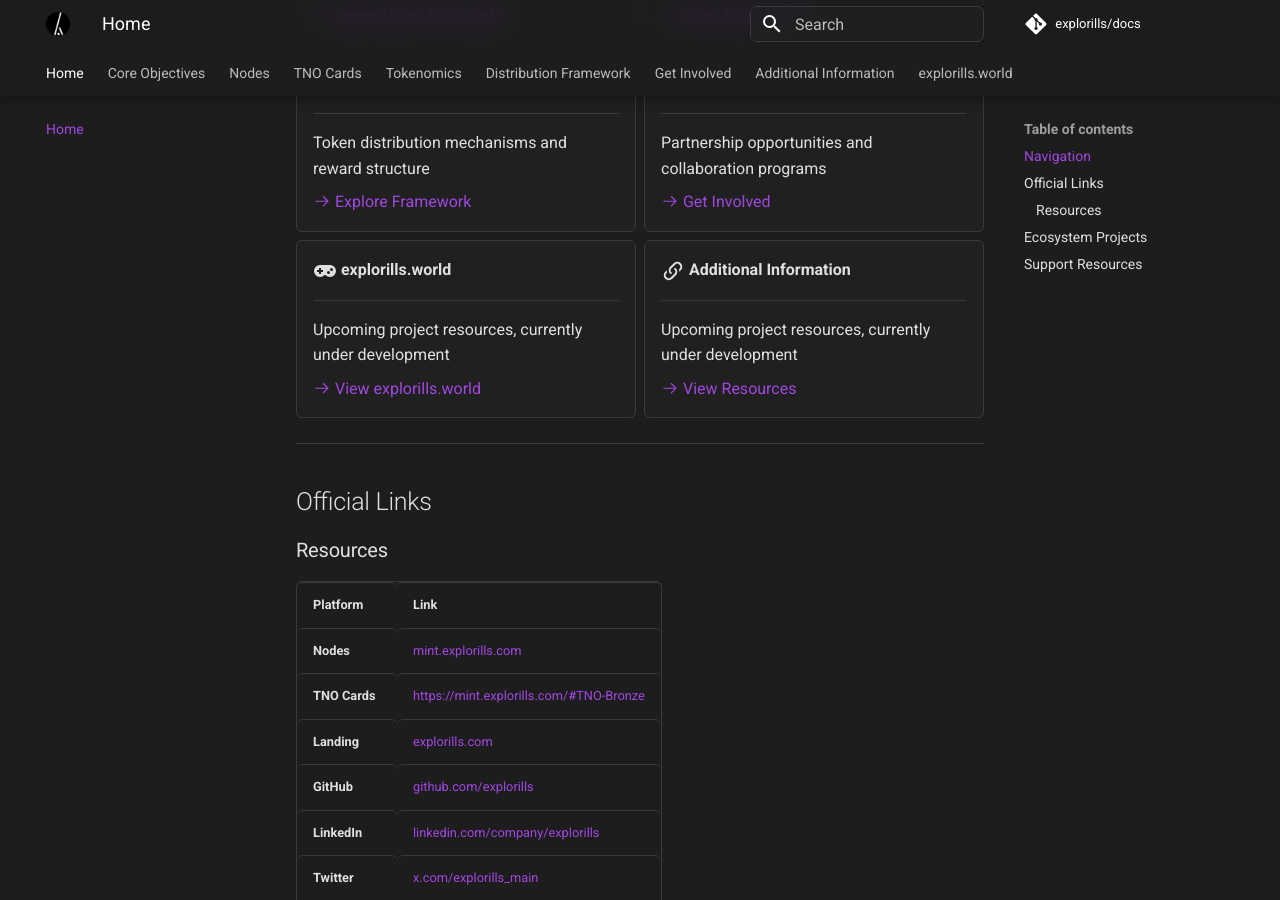
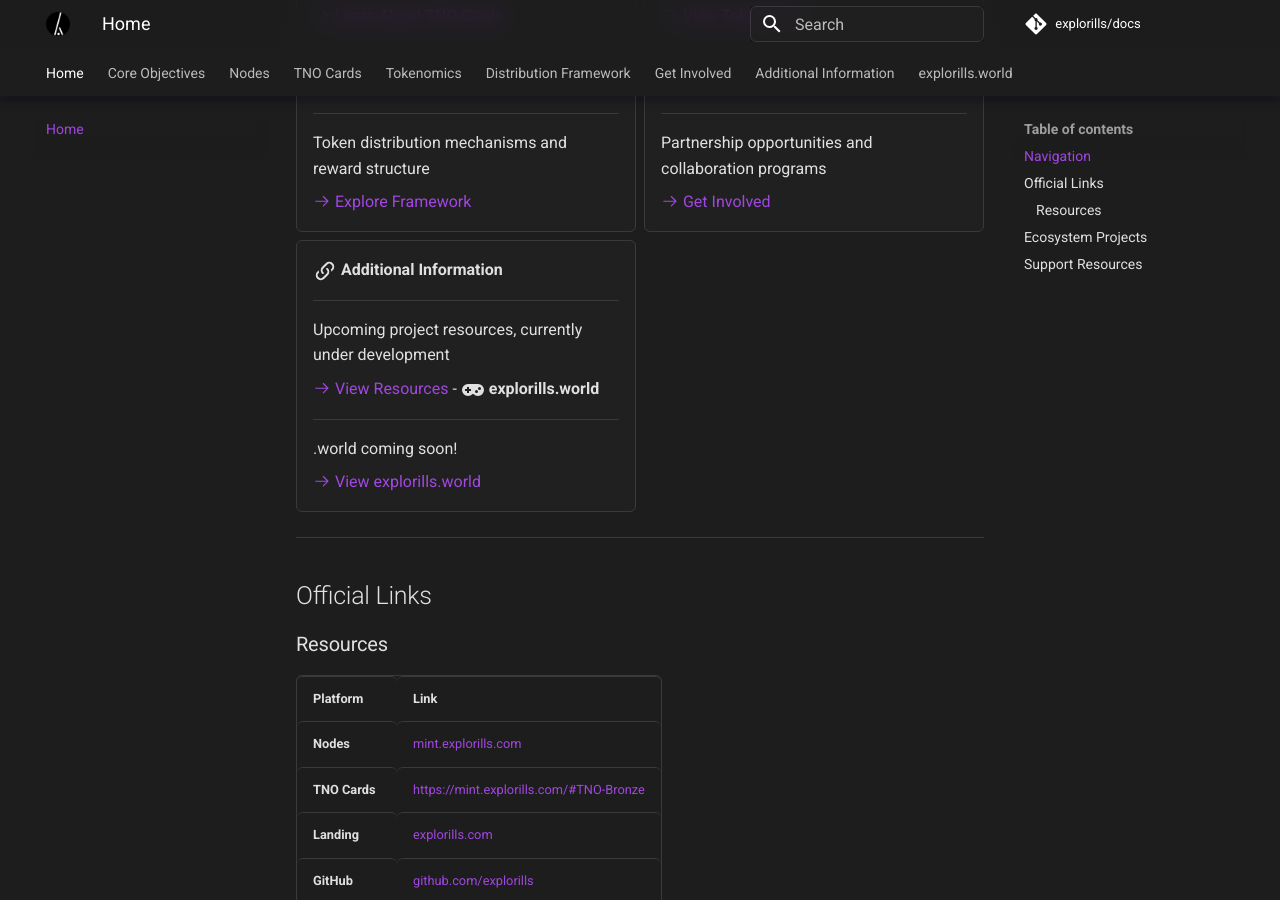
Before and after one commit to explorills/docs, an MkDocs documentation site: the page built from docs/index.md, in a window 1280 px wide and 900 px high, scrolled down 977 px. Built offline with MkDocs 1.6.1 and Material for MkDocs 9.7.7, drawn with Linux system fonts in a browser that asks for light colours; comment, search, counter and statistics services are not loaded.

```diff
--- a/docs/index.md
+++ b/docs/index.md
@@ -61,13 +61,7 @@ Explorills is a decentralized, node-based ecosystem powered by the $EXPL token,
 
     [:octicons-arrow-right-24: Get Involved](get-involved/collabs.md)
 
--   :material-gamepad-variant:{ .lg .middle } **explorills.world**
 
-    ---
-
-    Upcoming project resources, currently under development
-
-    [:octicons-arrow-right-24: View explorills.world](explorills-world/introduction.md)
 
 -   :material-link-variant:{ .lg .middle } **Additional Information**
 
@@ -76,6 +70,13 @@ Explorills is a decentralized, node-based ecosystem powered by the $EXPL token,
     Upcoming project resources, currently under development
 
     [:octicons-arrow-right-24: View Resources](additional-information/official-links.md)
+-   :material-gamepad-variant:{ .lg .middle } **explorills.world**
+
+    ---
+
+    .world coming soon!
+
+    [:octicons-arrow-right-24: View explorills.world](explorills-world/introduction.md)
 
 </div>
 
```
